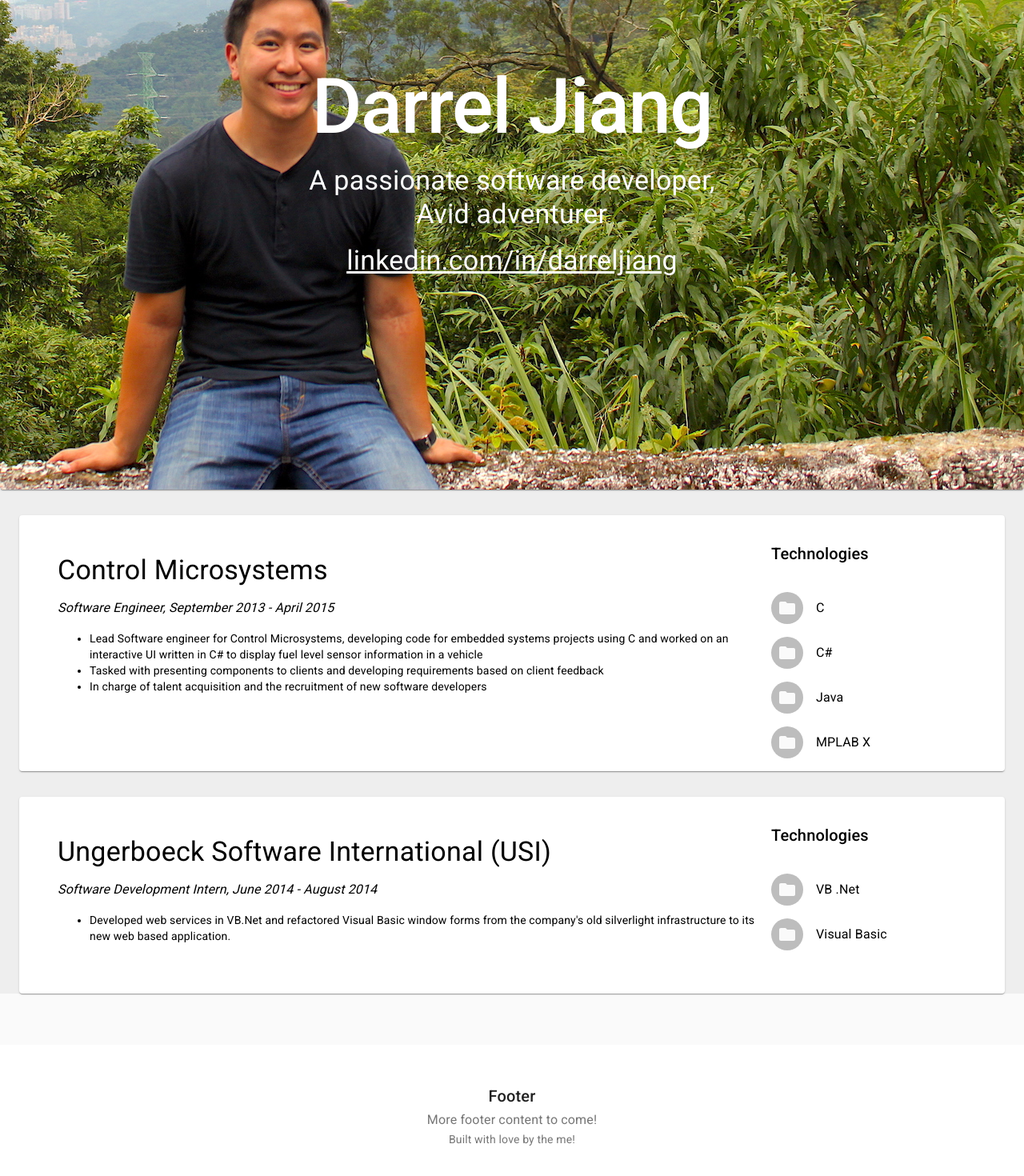
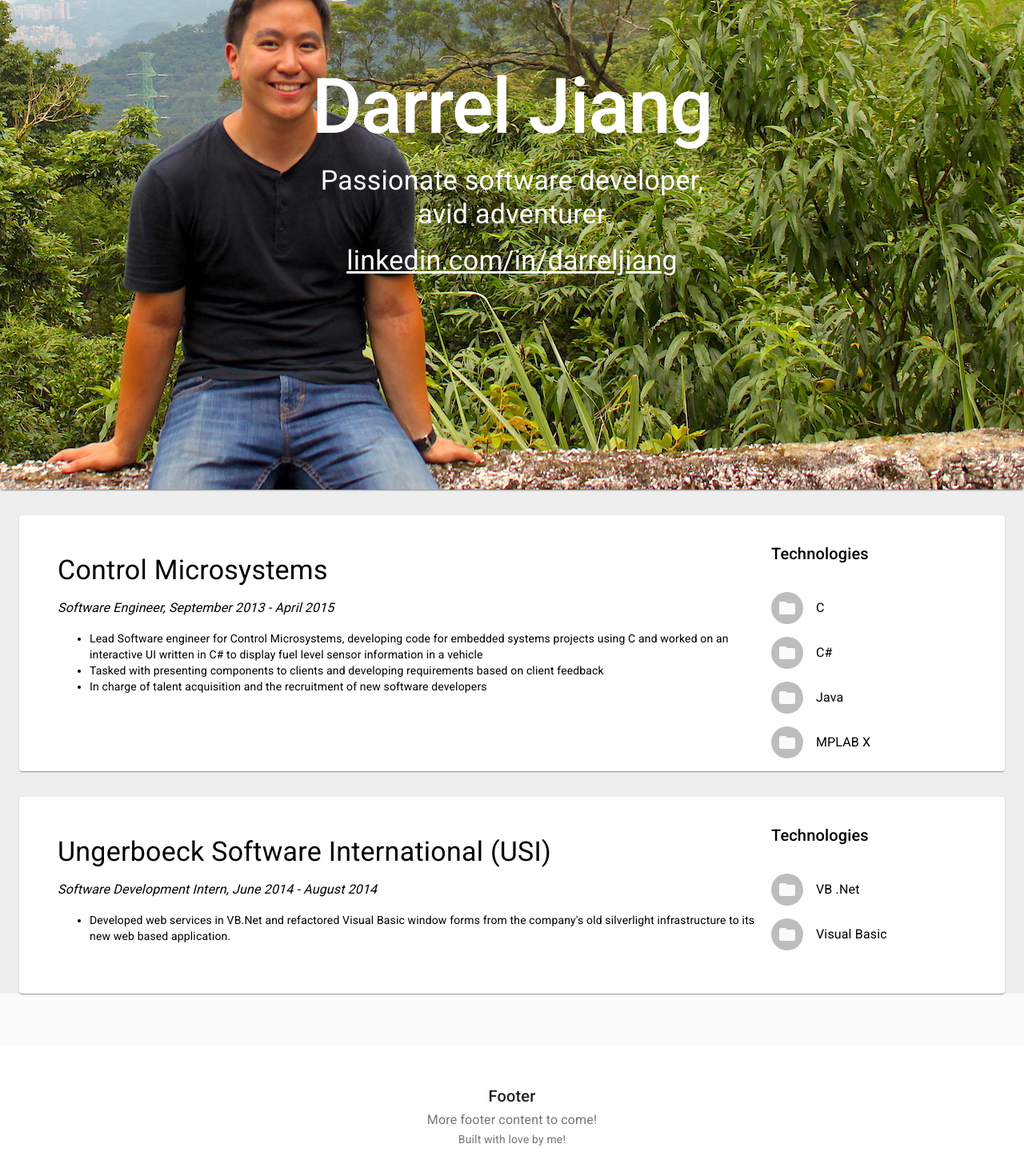
Before and after one commit to jiangdev/darreljiang-webapp, a React (Create React App) app: page / in a window 1280 px wide. Shown: the part 188-1658 px from the top of the page at 80% size. Built offline with nearby package versions, Linux system fonts and the light colour scheme.

Commit message:
updated phrasing on the main page

```diff
--- a/src/Components/Home.js
+++ b/src/Components/Home.js
@@ -103,10 +103,10 @@ class Home extends React.Component {
             </Grid>
             <Grid item>
               <Typography align='center' variant={isMobileDevice() ? 'h5' : 'h4'}>
-              A passionate software developer,
+              Passionate software developer,
               </Typography>
               <Typography align='center' variant={isMobileDevice() ? 'h5' : 'h4'}>
-              Avid adventurer
+              avid adventurer
               </Typography>
             </Grid>
             <Grid item>
@@ -126,7 +126,7 @@ class Home extends React.Component {
               More footer content to come!
             </Typography>
             <Typography align='center' color='textSecondary' variant='body2'>
-              {'Built with love by the me!'}
+              {'Built with love by me!'}
             </Typography>
           </Container>
         </footer>
```
